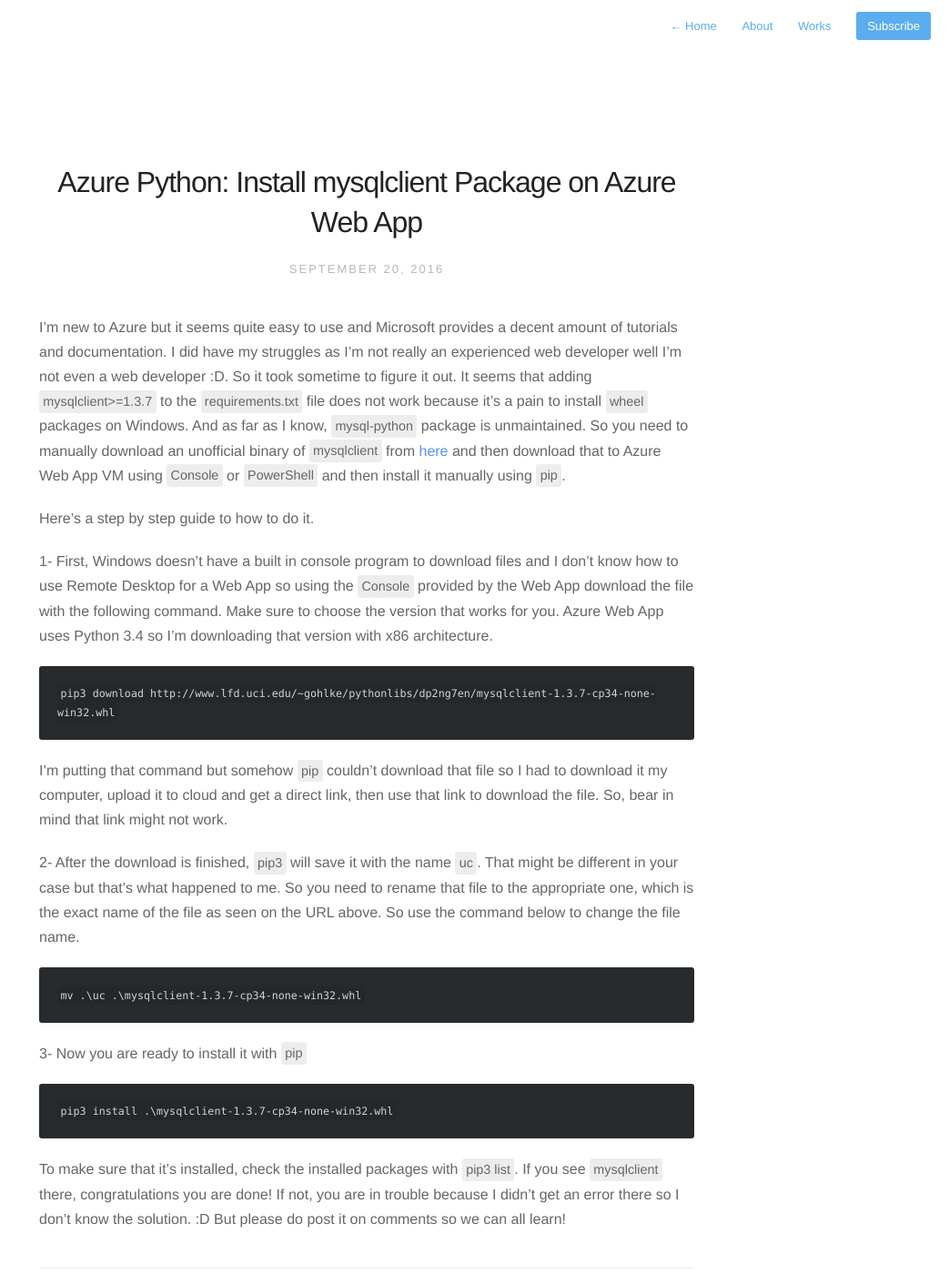
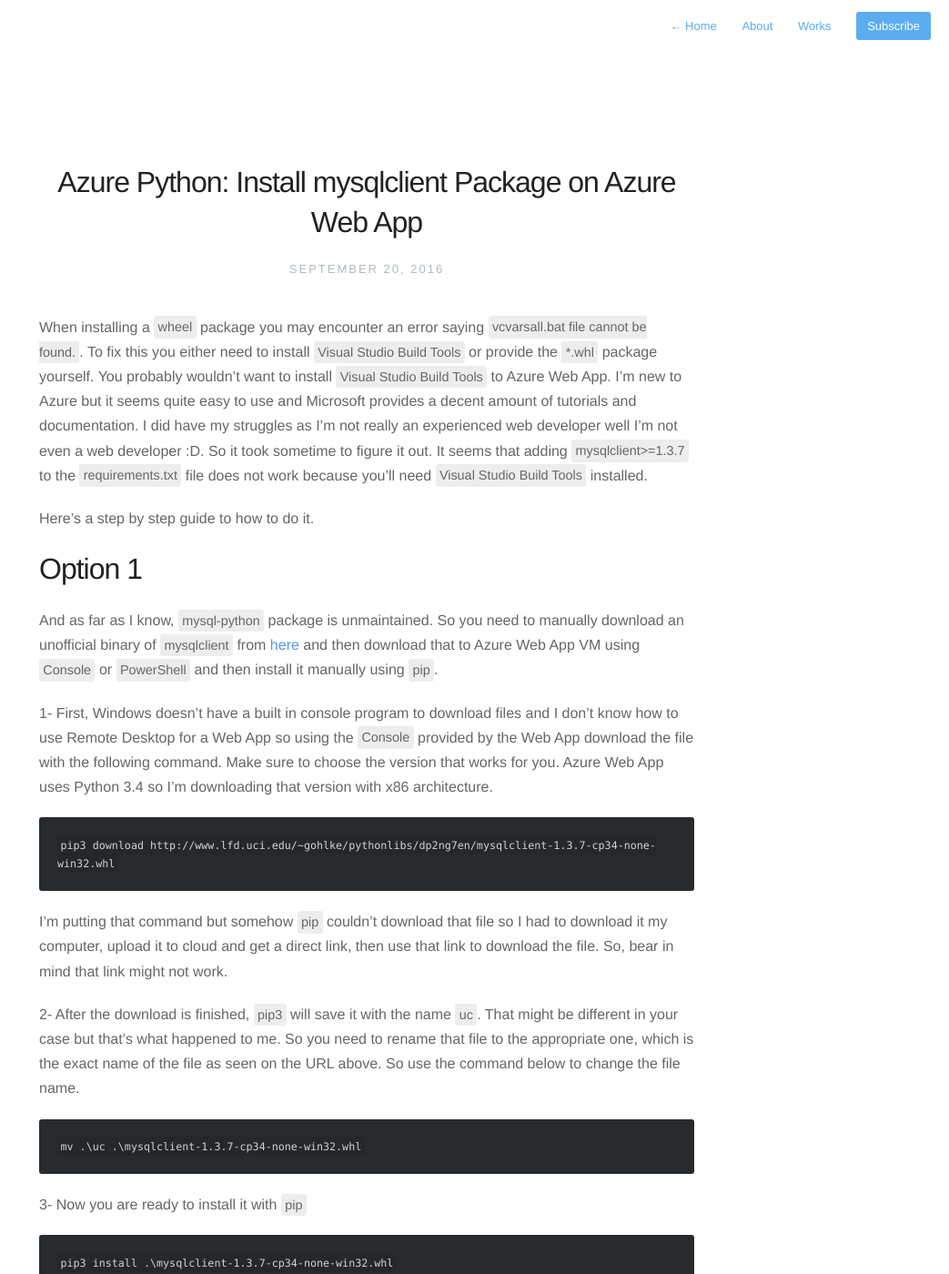
Before and after one commit to Furkanzmc/furkanzmc.github.io, a Jekyll site: the page built from _posts/2016-09-20-install-mysqlclient-azure.markdown, in a window 1280 px wide and 1400 px high. Shown: the whole window at 91% size, without its empty margins (237-1280 px from the left). Built offline with Jekyll 4.4.1, drawn with Linux system fonts in a browser that asks for light colours; nearby versions of some CDN libraries; comment, search, counter and statistics services are not loaded; some of the changed text lies outside the part shown.

Commit message:
Update post

````diff
--- a/_posts/2016-09-20-install-mysqlclient-azure.markdown
+++ b/_posts/2016-09-20-install-mysqlclient-azure.markdown
@@ -5,13 +5,18 @@ date: 2016-09-20
 tags: azure, web, cloud
 ---
 
+When installing a `wheel` package you may encounter an error saying `vcvarsall.bat file cannot be found.`. To fix this you either need to install
+`Visual Studio Build Tools` or provide the `*.whl` package yourself. You probably wouldn't want to install `Visual Studio Build Tools` to Azure Web App.
 I'm new to Azure but it seems quite easy to use and Microsoft provides a decent amount of tutorials and documentation. I did have my struggles
 as I'm not really an experienced web developer well I'm not even a web developer :D. So it took sometime to figure it out.
-It seems that adding `mysqlclient>=1.3.7` to the `requirements.txt` file does not work because it's a pain to install `wheel` packages on Windows.
+It seems that adding `mysqlclient>=1.3.7` to the `requirements.txt` file does not work because you'll need `Visual Studio Build Tools` installed.
+
+Here's a step by step guide to how to do it.
+
+# Option 1
+
 And as far as I know, `mysql-python` package is unmaintained. So you need to manually download an unofficial binary of `mysqlclient` from [here](http://www.lfd.uci.edu/~gohlke/pythonlibs/#mysqlclient) and then download that to
 Azure Web App VM using `Console` or `PowerShell` and then install it manually using `pip`.
-
-Here's a step by step guide to how to do it.
 
 1- First, Windows doesn't have a built in console program to download files and I don't know how to use Remote Desktop for a Web App so using
 the `Console` provided by the Web App download the file with the following command. Make sure to choose the version that works for you. Azure Web App
@@ -45,5 +50,22 @@ pip3 install .\mysqlclient-1.3.7-cp34-none-win32.whl
 {% endhighlight %}
 
 
+# Option 2
+
+Download the *.whl file, say `mysqlclient-1.3.7-cp34-none-win32.whl`, to a folder where you configured your git repository and put the
+downloaded file into `YOUR_PROJECT_ROOT/wheelhouse/mysqlclient-1.3.7-cp34-none-win32.whl`.
+
+Then you need to update the `requirements.txt` file to use the downloaded wheel file like so:
+
+```
+django>=1.9
+djangorestframework>=3.4
+wheelhouse/mysqlclient-1.3.9-cp35-cp35m-win32.whl
+```
+
+Make sure that you are using the latest `pip`.
+
+------------------
+
 To make sure that it's installed, check the installed packages with `pip3 list`. If you see `mysqlclient` there, congratulations you are done!
 If not, you are in trouble because I didn't get an error there so I don't know the solution. :D But please do post it on comments so we can all learn!
````
